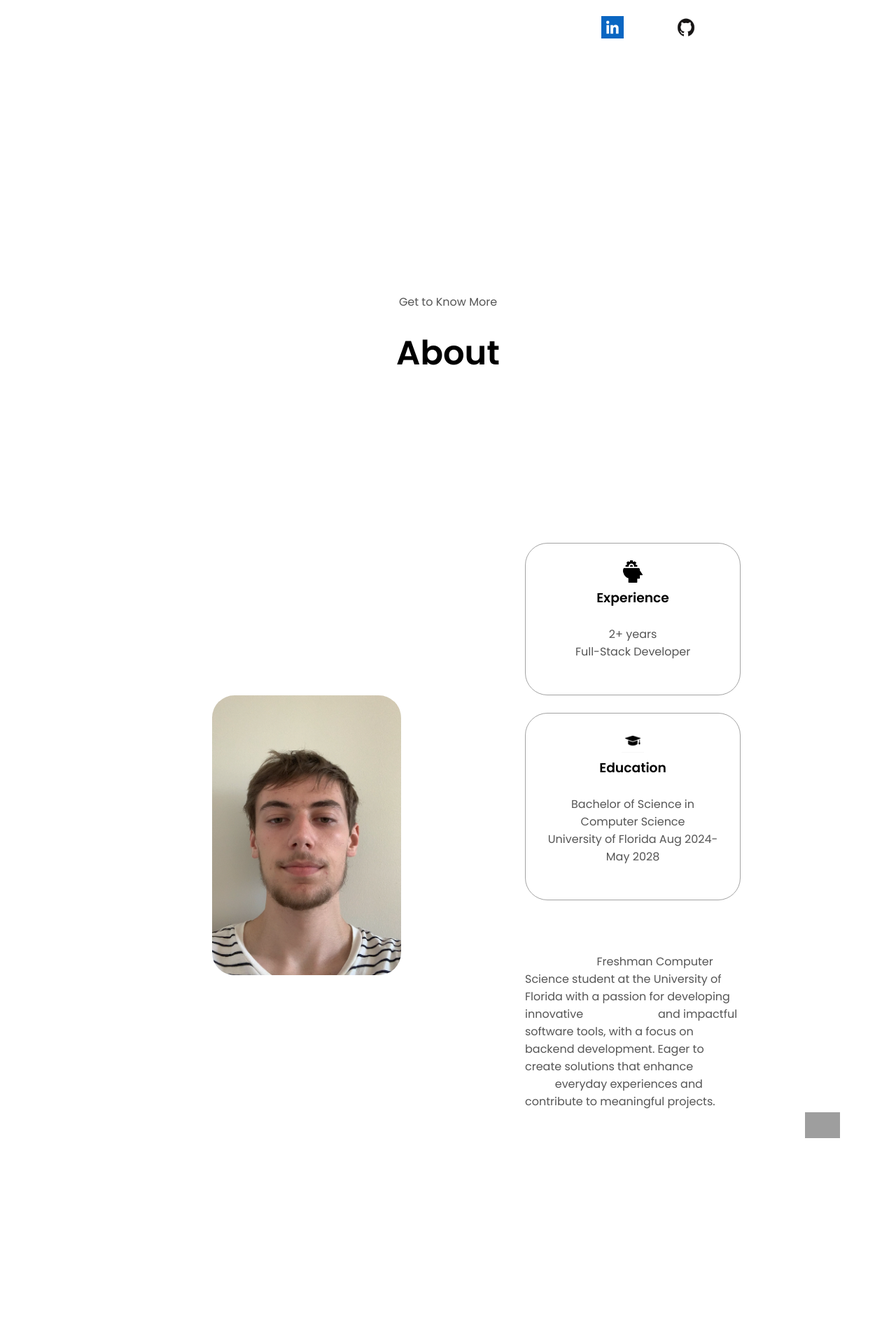
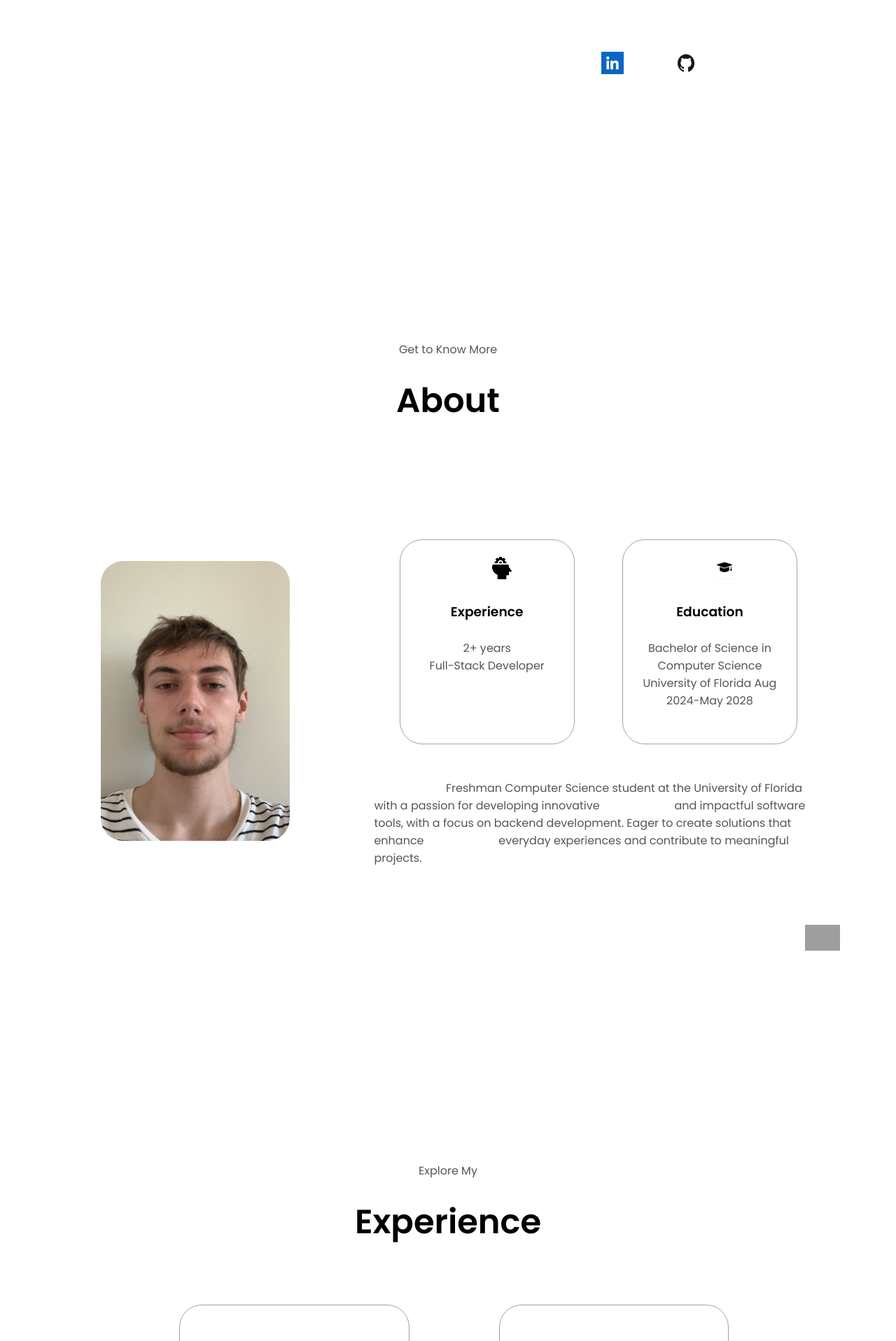
Before and after one commit to zaybournand/html-css-js-portfolio, a Flask app: page / in a window 1280 px wide. Shown: the part 769-2686 px from the top of the page at 70% size. Run offline with Flask 3, Linux system fonts and the light colour scheme; grey boxes are pictures that could not be loaded.

Commit message:
Update style.css

```diff
--- a/static/css/style.css
+++ b/static/css/style.css
@@ -130,15 +128,16 @@ a:hover {
 /* Section */
 section {
     padding-top: 4vh;
-    height: 96vh;
     margin: 0 10rem;
     min-height: fit-content;
+    height: auto;
 }
 
 /* PROFILE SECTION */
 #profile {
     display: flex;
     justify-content: center;
+    align-items: center;
     gap: 5rem;
     height: 80vh;
 }
@@ -174,11 +169,9 @@ section {
     text-align: center;
 }
 
-/* SOCIALS CONTAINER */
 #socials-container {
     display: flex;
     justify-content: center;
-    align-items: center; /* Aligns icons vertically */
     margin-top: 1rem;
     gap: 1rem;
 }
@@ -219,43 +208,32 @@ section {
 
 .btn-color-1:hover,
 .btn-color-2:hover {
-    background-color: #f0f0f0; /* Subtle hover effect */
+    background-color: #f0f0f0;
 }
 
-.btn-color-1:hover,
-.btn-color-2:hover {
-    cursor: pointer;
-}
-
-.btn-color-1 {
-    background: none;
-}
-
-.btn-color-2 {
-    background: none;
-}
-
-.btn-color-2:hover {
-    border: rgb(255,255,255) 0.1rem solid;
-}
 /* ABOUT SECTION */
 #about {
     position: relative;
-      margin-top: 10rem;
+    margin-top: 10rem;
+    padding-bottom: 5rem;
+    display: flex;
+    justify-content: center;
+    flex-direction: column;
+    align-items: center;
 }
 
 .about-container {
     gap: 2rem;
     margin-bottom: 2rem;
     margin-top: 2rem;
-    display: flex; /* Add this to make the container flex */
-    justify-content: center; /* Center the children */
+    display: flex;
+    justify-content: center;
 }
 
 .about-details-container {
     justify-content: center;
     flex-direction: column;
-    flex: 1; /* Allow it to grow and take space next to the image */
+    flex: 1;
 }
 
 .about-container,
@@ -281,13 +259,14 @@ section {
     border: rgb(53, 53, 53) 0.1rem solid;
     border-color: rgb(163, 163, 163);
     text-align: center;
+    min-width: 250px; /* Ensures a minimum width for the containers */
 }
 
 .section-container {
-    display: flex; /* Enables flexbox layout */
-    align-items: flex-start; /* Aligns items at the start */
-    gap: 2rem; /* Space between picture and text */
-    margin-top: 10rem; /* Add space above the section */
+    display: flex;
+    align-items: flex-start;
+    gap: 2rem;
+    margin-top: 5rem; /* Reduced margin */
 }
 
 .section__pic-container {
@@ -296,10 +275,15 @@ section {
     margin: auto 0;
 }
 
+.text-container p {
+    text-align: left; /* Aligns text left to remove gaps */
+}
+
 /* EXPERIENCE SECTION */
 #experience {
     position: relative;
-    margin-top: 20rem;
+    margin-top: 10rem;
+    padding-bottom: 5rem;
 }
 
 .experience-sub-title {
@@ -309,10 +293,17 @@ section {
     margin-bottom: 2rem;
 }
 
-.experience-detials-container {
+.experience-details-container {
     display: flex;
-    justify-content: center; /* Center the details container */
+    justify-content: center;
     flex-direction: column;
+}
+
+.about-containers {
+    display: flex;
+    justify-content: center;
+    gap: 2rem;
+    margin-top: 2rem;
 }
 
 .article-container {
```
Also changed, not shown: other parts of static/css/style.css (+21 -39 lines).
